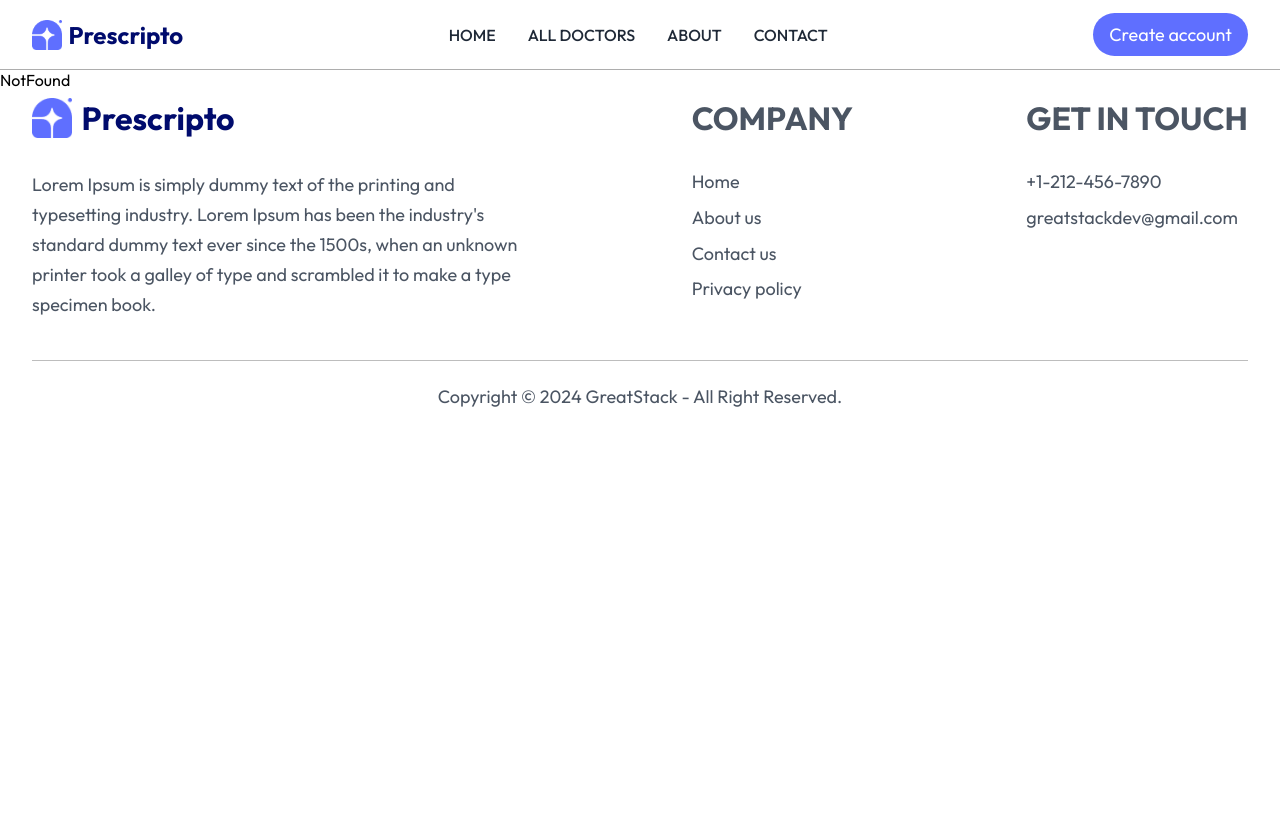
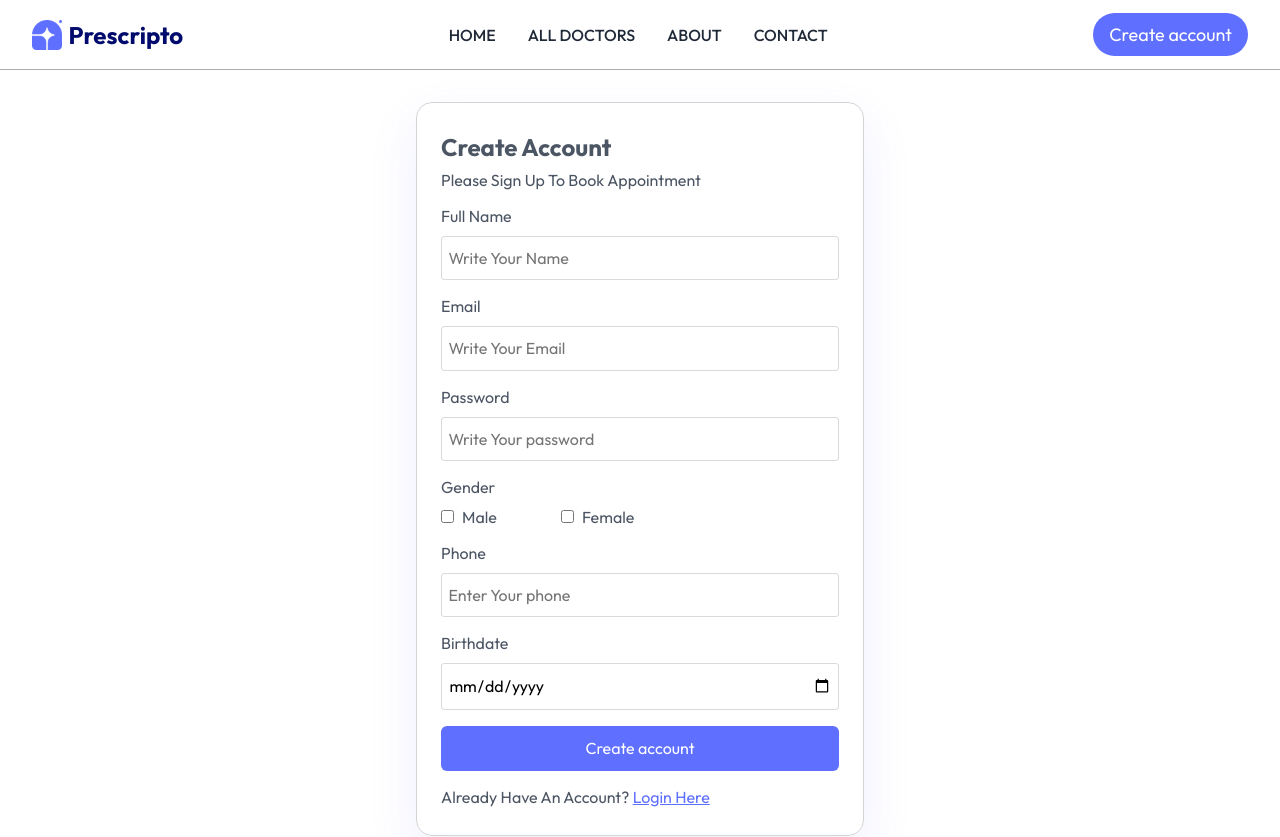
Before and after one commit to ahmed-maatty/Prescripto, a React (Vite) app in the folder client/: page /register in a window 1280 px wide. Shown: the top 837 px of the page. Before the commit the page ends 800 px from the top, so only its background shows below. Built offline with nearby package versions, Linux system fonts and the light colour scheme.

Commit message:
auth client

```diff
--- a/client/package.json
+++ b/client/package.json
@@ -10,8 +10,10 @@
     "preview": "vite preview"
   },
   "dependencies": {
+    "@reduxjs/toolkit": "^2.8.2",
     "react": "^19.1.0",
     "react-dom": "^19.1.0",
+    "react-redux": "^9.2.0",
     "react-router-dom": "^7.8.0",
     "sass": "^1.90.0"
   },
--- /dev/null
+++ b/client/src/components/pages/Login.tsx
@@ -0,0 +1,58 @@
+import React, { useState } from "react";
+import { Link } from "react-router-dom";
+
+function Login() {
+  const [userInfo, setUserInfo] = useState({});
+  const handleUserData = (key: string, value: string) => {
+    setUserInfo((prev) => ({
+      ...prev,
+      [key]: value,
+    }));
+  };
+  const submitHandler = () => {
+    console.log(userInfo);
+  };
+  return (
+    <section className="LoginPage">
+      <form method="Post">
+        <div>
+          <h2>Login</h2>
+          <p>Please login to book appointment</p>
+        </div>
+        <div className="inputs-container">
+          <label htmlFor="email">Email</label>
+          <input
+            type="email"
+            placeholder="Write Your Email"
+            name="email"
+            onChange={(e) => handleUserData(e.target.name, e.target.value)}
+          />
+        </div>
+        <div className="inputs-container">
+          <label htmlFor="password">Password</label>
+          <input
+            type="password"
+            placeholder="Write Your password"
+            name="password"
+            onChange={(e) => handleUserData(e.target.name, e.target.value)}
+          />
+        </div>
+        <button
+          type={"submit"}
+          className="submit_form_btn"
+          onClick={(e) => {
+            e.preventDefault();
+            submitHandler();
+          }}
+        >
+          Login
+        </button>
+        <p className="having_account">
+          Already have an account? <Link to={"/login"}> Login here</Link>{" "}
+        </p>
+      </form>
+    </section>
+  );
+}
+
+export default Login;
--- /dev/null
+++ b/client/src/components/pages/Register.tsx
@@ -0,0 +1,108 @@
+import React, { useState } from "react";
+import { Link } from "react-router-dom";
+
+function Register() {
+  const [userInfo, setUserInfo] = useState({});
+  const handleUserData = (key: string, value: string) => {
+    setUserInfo((prev) => ({
+      ...prev,
+      [key]: value,
+    }));
+  };
+  const submitHandler = () => {
+    console.log(userInfo);
+  };
+  return (
+    <section className="RegisterPage">
+      <form method="Post">
+        <div>
+          <h2>Create Account</h2>
+          <p>Please sign up to book appointment</p>
+        </div>
+        <div className="inputs-container">
+          <label htmlFor="username">Full Name</label>
+          <input
+            type="text"
+            placeholder="Write Your Name"
+            name="username"
+            onChange={(e) => handleUserData(e.target.name, e.target.value)}
+          />
+        </div>
+        <div className="inputs-container">
+          <label htmlFor="email">Email</label>
+          <input
+            type="email"
+            placeholder="Write Your Email"
+            name="email"
+            onChange={(e) => handleUserData(e.target.name, e.target.value)}
+          />
+        </div>
+        <div className="inputs-container">
+          <label htmlFor="password">Password</label>
+          <input
+            type="password"
+            placeholder="Write Your password"
+            name="password"
+            onChange={(e) => handleUserData(e.target.name, e.target.value)}
+          />
+        </div>
+        <div className="inputs-container">
+          <label>Gender</label>
+          <div className="gender-container">
+            <div className="checkbox-container">
+              <input
+                type="checkbox"
+                value={"Male"}
+                name="gender"
+                onChange={(e) => handleUserData(e.target.name, e.target.value)}
+              />
+              <label htmlFor="male">male</label>
+            </div>
+            <div className="checkbox-container">
+              <input
+                type="checkbox"
+                value={"Female"}
+                name="gender"
+                onChange={(e) => handleUserData(e.target.name, e.target.value)}
+              />
+              <label htmlFor="female">female</label>
+            </div>
+          </div>
+        </div>
+        <div className="inputs-container">
+          <label htmlFor="phone">Phone</label>
+          <input
+            type="text"
+            placeholder="Enter Your phone"
+            name="phone"
+            onChange={(e) => handleUserData(e.target.name, e.target.value)}
+          />
+        </div>
+        <div className="inputs-container">
+          <label htmlFor="birthdate">Birthdate</label>
+          <input
+            type={"date"}
+            placeholder="Enter Your BirthDare"
+            name="birthdate"
+            onChange={(e) => handleUserData(e.target.name, e.target.value)}
+          />
+        </div>
+        <button
+          type={"submit"}
+          className="submit_form_btn"
+          onClick={(e) => {
+            e.preventDefault();
+            submitHandler();
+          }}
+        >
+          Create account
+        </button>
+        <p className="having_account">
+          Already have an account? <Link to={"/login"}> Login here</Link>{" "}
+        </p>
+      </form>
+    </section>
+  );
+}
+
+export default Register;
--- a/client/src/components/routes/Routes.tsx
+++ b/client/src/components/routes/Routes.tsx
@@ -8,6 +8,8 @@ import Home from "../pages/Home";
 import Navbar from "../layout/Navbar";
 import Footer from "../layout/Footer";
 import NotFound from "../pages/NotFound";
+import Login from "../pages/Login";
+import Register from "../pages/Register";
 
 function Routes() {
   return (
@@ -15,6 +17,8 @@ function Routes() {
       <Navbar />
       <RoutesContainer>
         <Route index path={"/"} element={<Home />} />
+        <Route path={"/login"} element={<Login />} />
+        <Route path={"/register"} element={<Register />} />
         <Route path="*" element={<NotFound />} />
       </RoutesContainer>
       <Footer />
--- a/client/src/styles/main.scss
+++ b/client/src/styles/main.scss
@@ -337,3 +337,74 @@ footer {
     }
   }
 }
+
+.RegisterPage,
+.LoginPage {
+  width: 100%;
+  min-height: 100%;
+  display: flex;
+  align-items: center;
+  justify-content: center;
+  margin-bottom: 2rem;
+  padding: 2rem 0;
+  form {
+    border: 1px solid #d4d4d4;
+    box-shadow: 0px 20px 50px 0px #5f6fff1a;
+    border-radius: 16px;
+    padding: 1.8rem 1.5rem;
+    width: 35%;
+    display: flex;
+    flex-direction: column;
+    gap: 1rem;
+    h2 {
+      color: $second_font_color;
+      margin-bottom: 0.5rem;
+      text-transform: capitalize;
+    }
+    p {
+      color: $second_font_color;
+      text-transform: capitalize;
+    }
+    .inputs-container {
+      display: flex;
+      flex-direction: column;
+      gap: 10px;
+      font-size: 16px;
+      label {
+        color: $second_font_color;
+      }
+      input {
+        padding: 0.7rem 0.4rem;
+        border: 1px solid #dadada;
+        border-radius: 3px;
+        outline: none;
+        font-size: 16px;
+      }
+      .gender-container {
+        display: flex;
+        align-items: center;
+        gap: 4rem;
+        .checkbox-container {
+          display: flex;
+          align-items: center;
+          gap: 0.5rem;
+          text-transform: capitalize;
+        }
+      }
+    }
+    .submit_form_btn {
+      height: 45px;
+      background-color: $baby_blue_color;
+      border-radius: 6px;
+      color: white;
+      font-size: 16px;
+    }
+    .having_account {
+      color: $second_font_color;
+      a {
+        color: $baby_blue_color;
+        text-decoration: underline;
+      }
+    }
+  }
+}
```
Also changed, not shown: 1 other file (tests, documents, lock files or other folders).
